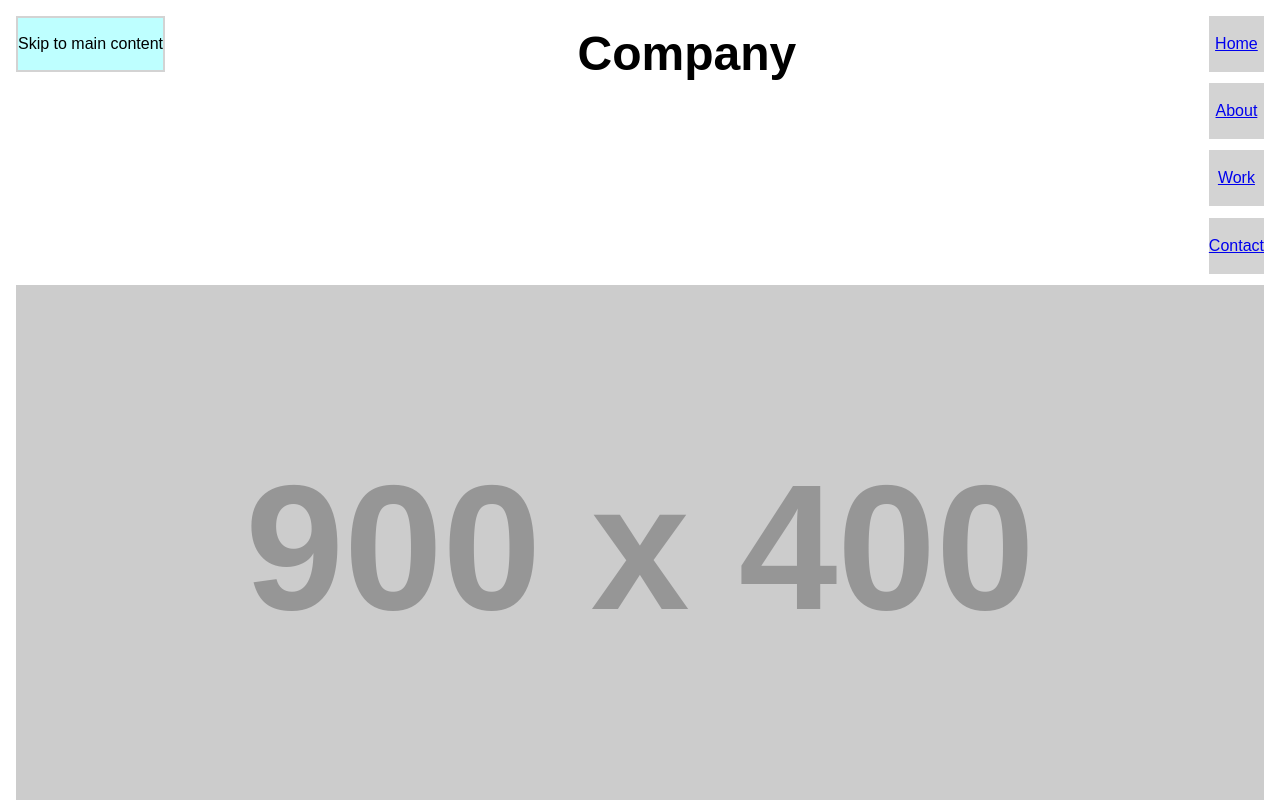
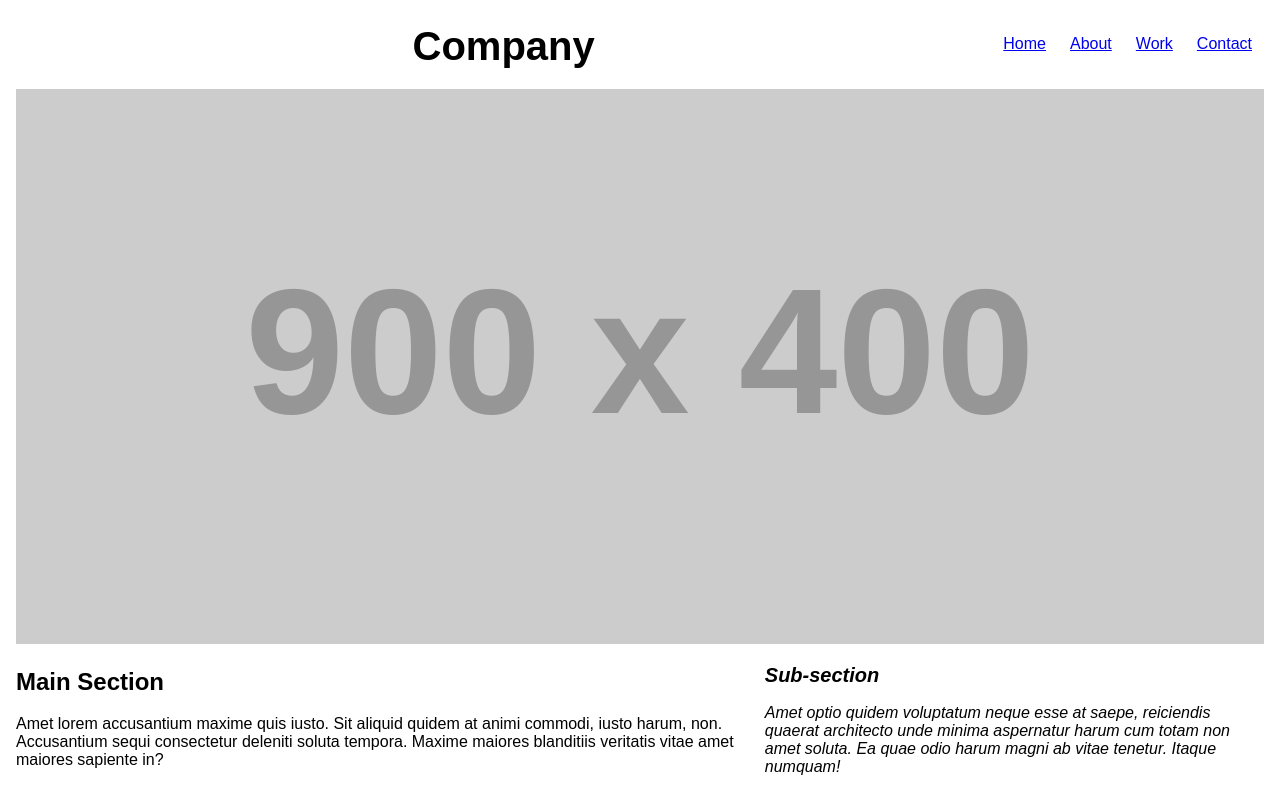
Before and after one commit to jefrench2021/codeup-web-exercises, a plain HTML site: page media-queries.html in a window 1280 px wide. Shown: the top 800 px of the page. Drawn offline with Linux system fonts and the light colour scheme; placeholder pictures from the web are drawn by us.

Commit message:
corrected and added to MQ

```diff
--- a/css/media-queries.css
+++ b/css/media-queries.css
@@ -85,9 +85,6 @@ footer {
 }
 
 /*end line----------------for Mobile View*/
-
-
-
 /*start media query*/
 /*start Desktop View*/
 
@@ -95,9 +92,54 @@ footer {
     body {
         flex-direction: row;
         flex-wrap: wrap;
-    }}
+    }
+    .hidden-on-desktop {
+        display: none;
+    }
+    h1 {
+        margin: .2em auto .5em auto;
+        font-size: 2.5em;
+    }
+    .nav-links {
+        flex-direction: row;
+    }
+    .nav-links li {
+        background: none;
+        margin: 0 .75em;
+    }
+    section p {
+        padding-right: 1em;
+    }
+    .main {
+        flex-basis: 60%;
+    }
+    .sub-section {
+        flex-basis: 40%;
+    }
 
 
+
+}
+
+
+
+/*<!--Breakpoints*/
+/*    Breakpoints are what we refer to as major resolution changes, which you specify with media queries, usually based on popular device configurations. They are called breakpoints because traditionally major layout elements are broken and repositioned, though not always the case, and the name stuck.*/
+
+/*You can determine whatever breakpoint px size you want, but you can find plenty of resources online to find the most frequently used breakpoints.*/
+
+
+/*!* Small devices (phones and pocket devices, 576 and up) *!*/
+/*@media screen and (min-width:576px) { !* ... *! }*/
+
+/*!* Medium devices (tablets, 768px and up) *!*/
+/*@media screen and (min-width:768px) { !* ... *! }*/
+
+/*!* Large devices (desktops, 992px and up) *!*/
+/*@media screen and (min-width:992px) { !* ... *! }*/
+
+/*!* Extra large devices (large desktops, 1200px and up) *!*/
+/*@media screen and (min-width:1200px) { !* ... *! }-->*/
 
 /*/* Small devices (phones and pocket devices, 576 and up) */
 /*@media screen and (min-width:576px) { !* ... *! }*/
```
Also changed, not shown: media-queries.html (+0 -17 lines).
